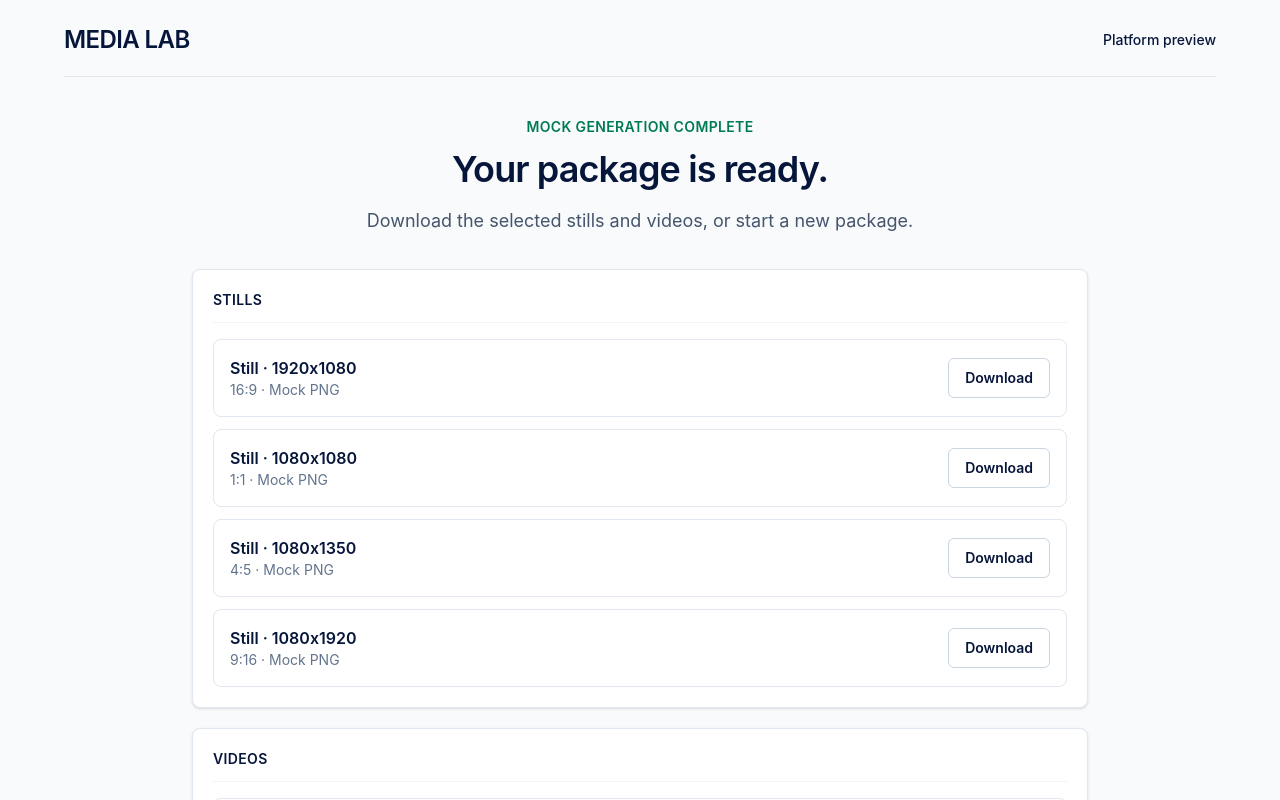
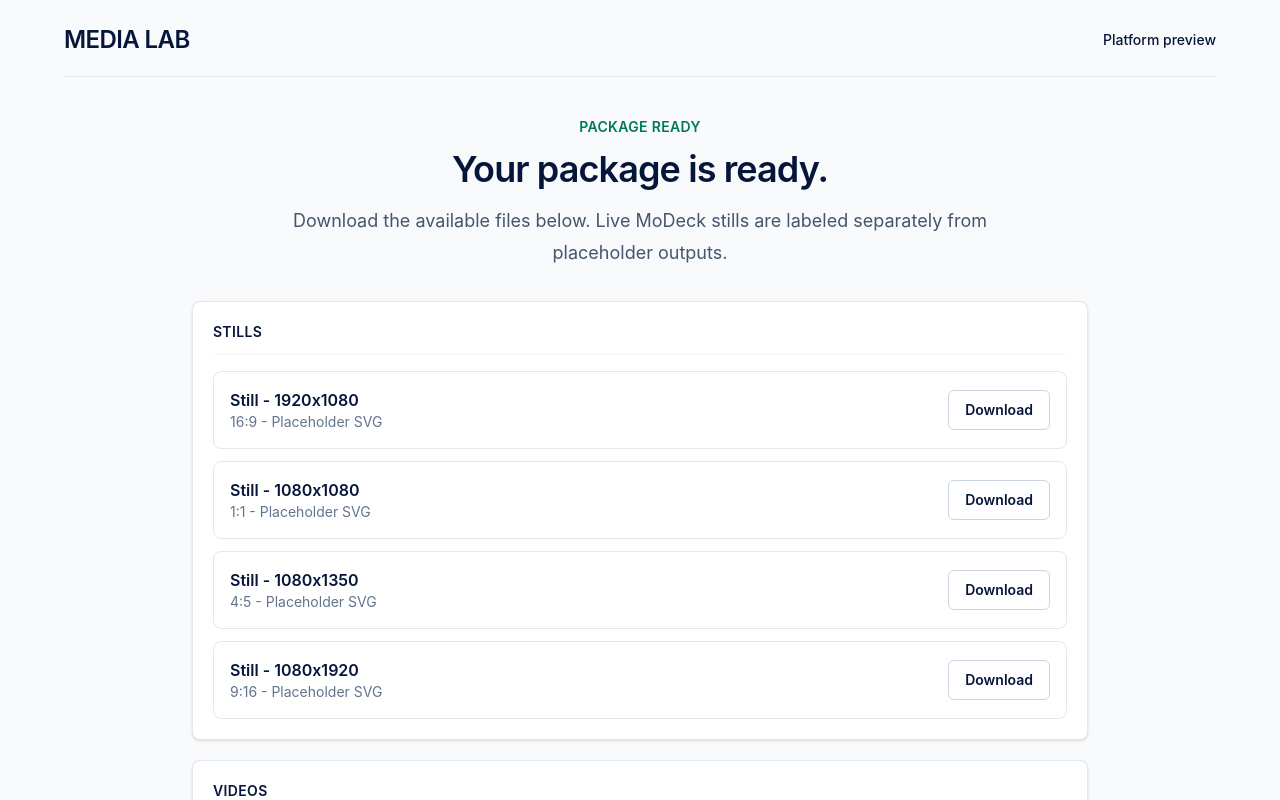
Before and after one commit to paulsjob/media_hub, a Next.js app: page /package in a window 1280 px wide. Shown: the top 800 px of the page. Built offline with nearby package versions, Linux system fonts and the light colour scheme.

Commit message:
Clarify package output sources

```diff
--- a/src/app/package/page.tsx
+++ b/src/app/package/page.tsx
@@ -1,4 +1,4 @@
-import { DownloadRow, MvpShell, PrimaryButton, SecondaryButton, SectionCard } from "@/components/ui";
+import { DownloadRow, MvpShell, SecondaryButton, SectionCard } from "@/components/ui";
 import { mediaLab } from "@/lib/media-lab-service";
 
 export default async function PackagePage({
@@ -13,14 +13,19 @@ export default async function PackagePage({
   const stills = selectedOutputs.filter((output) => output.type === "still");
   const videos = selectedOutputs.filter((output) => output.type === "video");
   const renderResults = parseRenderResults(renders);
+  const hasLiveModeckOutput = Object.values(renderResults).some(
+    (result) => result.source === "modeck-preview",
+  );
 
   return (
     <MvpShell>
       <section className="mx-auto mb-8 max-w-3xl text-center">
-        <p className="mb-3 text-sm font-semibold uppercase tracking-wide text-emerald-700">Mock Generation Complete</p>
+        <p className="mb-3 text-sm font-semibold uppercase tracking-wide text-emerald-700">
+          {hasLiveModeckOutput ? "MoDeck Preview Package Ready" : "Package Ready"}
+        </p>
         <h1 className="text-4xl font-semibold tracking-tight text-[#06153a]">Your package is ready.</h1>
         <p className="mt-4 text-lg leading-8 text-slate-600">
-          Download the selected stills and videos, or start a new package.
+          Download the available files below. Live MoDeck stills are labeled separately from placeholder outputs.
         </p>
       </section>
 
@@ -34,6 +39,7 @@ export default async function PackagePage({
                   output={output}
                   editId={renderResults[output.id]?.editId}
                   downloadUrl={renderResults[output.id]?.temporaryDownloadUrl}
+                  source={renderResults[output.id]?.source}
                 />
               ))
             ) : (
@@ -51,6 +57,7 @@ export default async function PackagePage({
                   output={output}
                   editId={renderResults[output.id]?.editId}
                   downloadUrl={renderResults[output.id]?.temporaryDownloadUrl}
+                  source={renderResults[output.id]?.source}
                 />
               ))
             ) : (
@@ -60,7 +67,6 @@ export default async function PackagePage({
         </SectionCard>
 
         <div className="flex flex-col gap-3 sm:flex-row sm:justify-center">
-          <PrimaryButton href="/package">Download All</PrimaryButton>
           <SecondaryButton href="/">Create Another Package</SecondaryButton>
         </div>
       </div>
@@ -72,6 +78,7 @@ interface PackageRenderResult {
   outputId: string;
   editId: string;
   temporaryDownloadUrl: string;
+  source?: "modeck-preview" | "mock-placeholder";
 }
 
 function parseRenderResults(value: string): Record<string, PackageRenderResult> {
--- a/src/components/package-generator.tsx
+++ b/src/components/package-generator.tsx
@@ -94,14 +94,16 @@ export function PackageGenerator({
     const renderResults = await Promise.all(
       renderRequests.map((request) => mockModeckAdapter.requestRender(request)),
     );
-    const renderedOutputs = renderResults.map((result) => ({
-      outputId: result.outputId,
-      editId: result.editId,
-      temporaryDownloadUrl:
-        getLivePreviewDownloadUrl(result.outputId, outputs, content) ??
-        result.files[0]?.temporaryDownloadUrl ??
-        "",
-    }));
+    const renderedOutputs = renderResults.map((result) => {
+      const livePreviewDownloadUrl = getLivePreviewDownloadUrl(result.outputId, outputs, content);
+
+      return {
+        outputId: result.outputId,
+        editId: result.editId,
+        temporaryDownloadUrl: livePreviewDownloadUrl ?? result.files[0]?.temporaryDownloadUrl ?? "",
+        source: livePreviewDownloadUrl ? "modeck-preview" : "mock-placeholder",
+      };
+    });
     const params = new URLSearchParams({
       outputs: selectedIds.join(","),
       renders: encodeURIComponent(JSON.stringify(renderedOutputs)),
--- a/src/components/ui.tsx
+++ b/src/components/ui.tsx
@@ -504,23 +504,33 @@ export function DownloadRow({
   output,
   editId,
   downloadUrl = "/package",
+  source = "mock-placeholder",
 }: {
   output: MvpOutputFormat;
   editId?: string;
   downloadUrl?: string;
+  source?: "modeck-preview" | "mock-placeholder";
 }) {
   const safeDownloadUrl = getSafeDownloadUrl(downloadUrl, editId, output.id);
+  const isLiveModeckPreview = source === "modeck-preview";
+  const fileKind = isLiveModeckPreview
+    ? "Live MoDeck PNG"
+    : `Placeholder ${output.type === "still" ? "SVG" : "MP4"}`;
 
   return (
     <div className="flex items-center justify-between gap-4 rounded-lg border border-slate-200 bg-white p-4">
       <div>
         <p className="font-semibold text-[#06153a]">
-          {output.type === "still" ? "Still" : "Video"} · {output.label}
+          {output.type === "still" ? "Still" : "Video"} - {output.label}
         </p>
         <p className="text-sm text-slate-500">
-          {output.aspectLabel} · Mock {output.type === "still" ? "PNG" : "MP4"}
+          {output.aspectLabel} - {fileKind}
         </p>
-        {editId ? <p className="mt-1 text-xs text-slate-400">Mock edit ID: {editId}</p> : null}
+        {editId ? (
+          <p className="mt-1 text-xs text-slate-400">
+            {isLiveModeckPreview ? "Preview render ID" : "Placeholder edit ID"}: {editId}
+          </p>
+        ) : null}
       </div>
       <SecondaryButton href={safeDownloadUrl} className="shrink-0">
         Download
```
